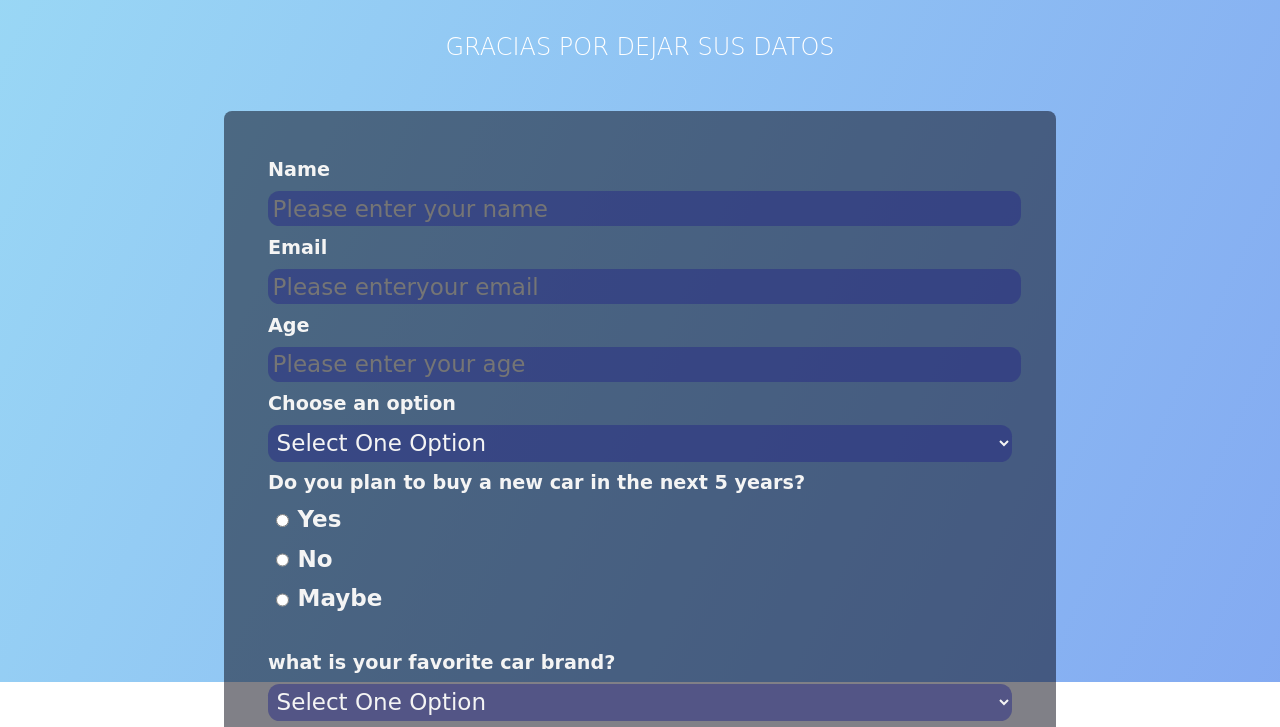
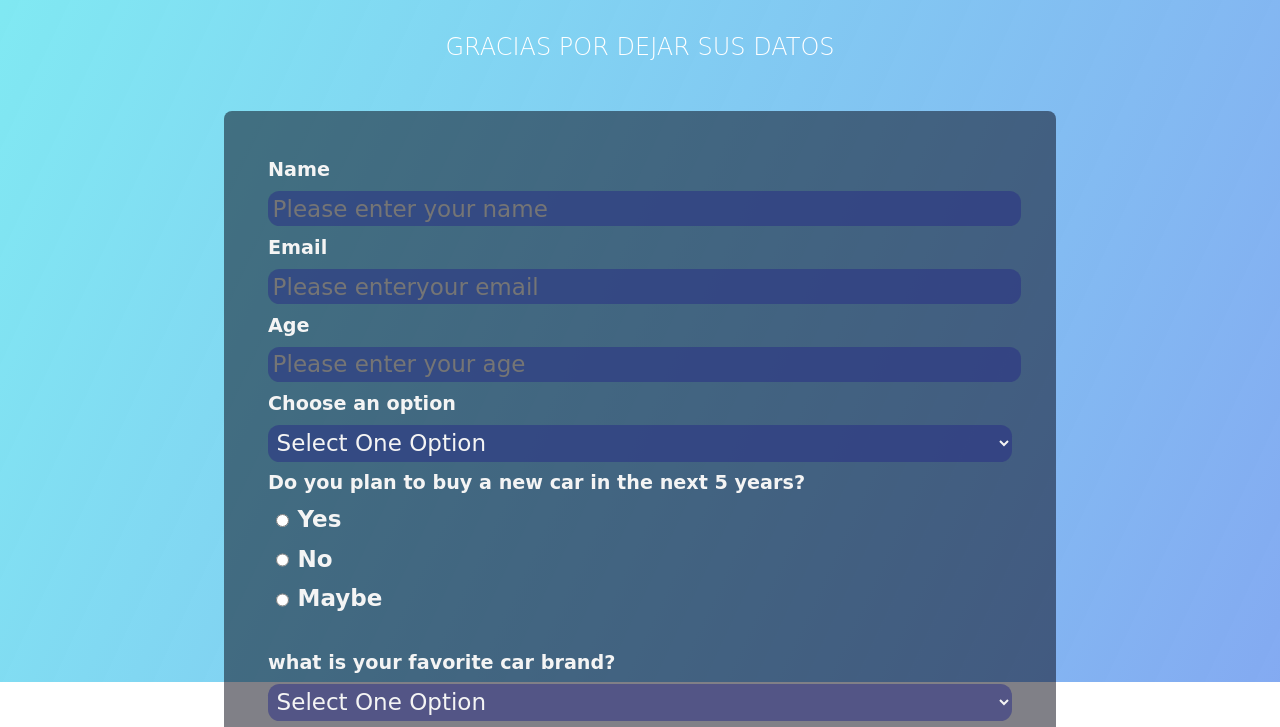
Before and after one commit to 11Nataly/Formulario, a plain HTML site: page index.html in a window 1280 px wide. Shown: the part 118-845 px from the top of the page. Drawn offline with Linux system fonts and the light colour scheme.

Commit message:
cambios en el background image

```diff
--- a/styles.css
+++ b/styles.css
@@ -15,7 +15,7 @@ body::before {
     height: 100%;
     background-size: cover;
      z-index: -1;
-    background-image: linear-gradient(115deg,rgba(54, 178, 235, 0.5), rgba(9, 86, 228, 0.5)),
+    background-image: linear-gradient(115deg,rgba(54, 223, 235, 0.63), rgba(9, 86, 228, 0.5)),
     url(./geometry-1023846_1920.jpg);
     background-repeat: no-repeat;
     background-position: center;
```
